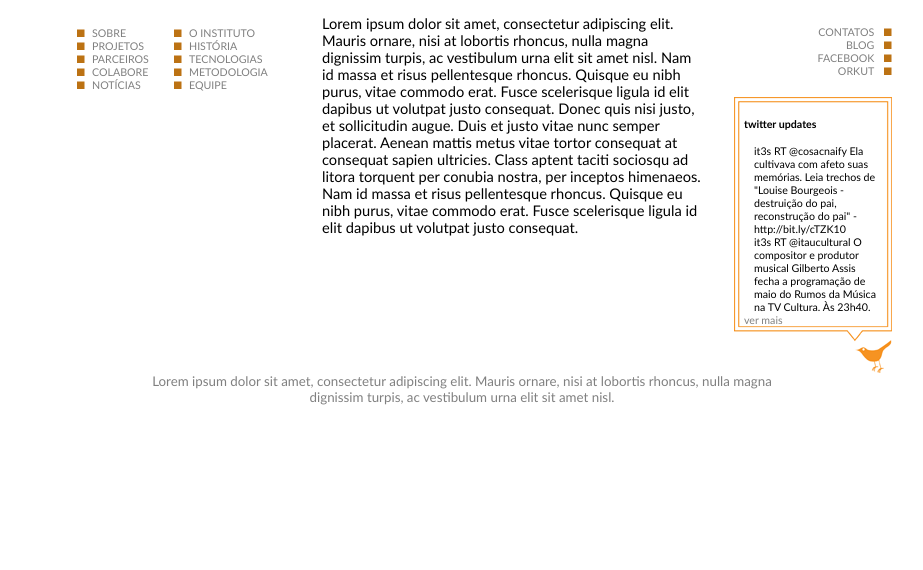
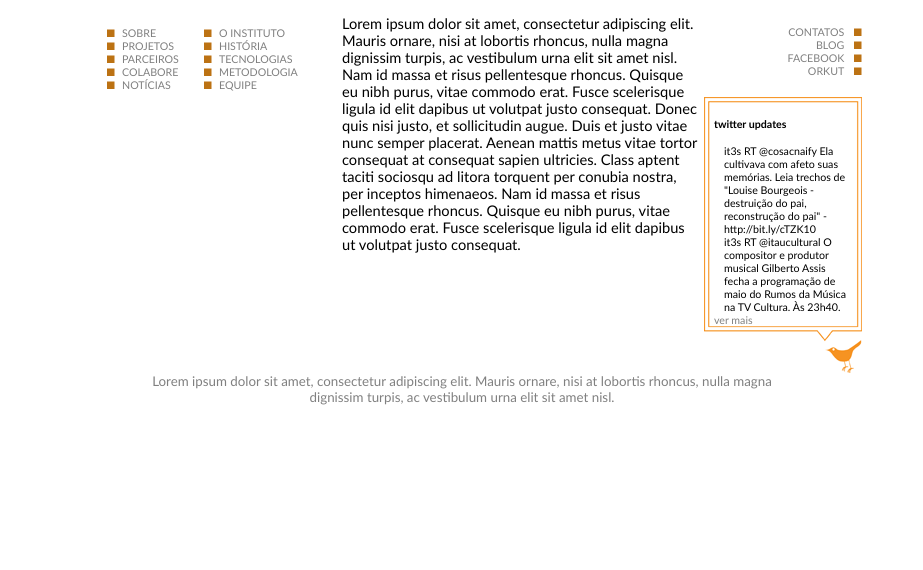
Before and after one commit to aimeesf/it3s-website, a plain HTML site: page index.html in a window 1280 px wide. Shown: the part 230-800 px from the top of the page, without its empty margins (178-1101 px from the left). Drawn offline with Linux system fonts and the light colour scheme.

Commit message:
correcoes no css

```diff
--- a/css/it3s.css
+++ b/css/it3s.css
@@ -8,7 +8,7 @@ body {
 }
 
 #container {
-	width: 860px;
+	width: 800px;
 	margin: auto;
 	text-align: left;
 }
@@ -35,13 +35,12 @@ body {
 #main {
 	position: relative;
 	margin-top: 31px;
-	/* border: 1px solid black; */
 }
 
 #left {
 	float: left;
 	padding-left: 60px;
-	width: 230px;
+	width: 220px;
 }
 
 #menu-left {
@@ -98,14 +97,13 @@ body {
 
 #center {
 	float: left;
-	width: 383px;
+	width: 356px;
 	padding: 0 0 0 0;
 }
 
 #right {
-   /* border: 1px solid black;*/
 	float: right;
-	width: 150px;
+	width: 158px;
 	margin: 0;
 	padding: 0 0 0 0;
 }
```
